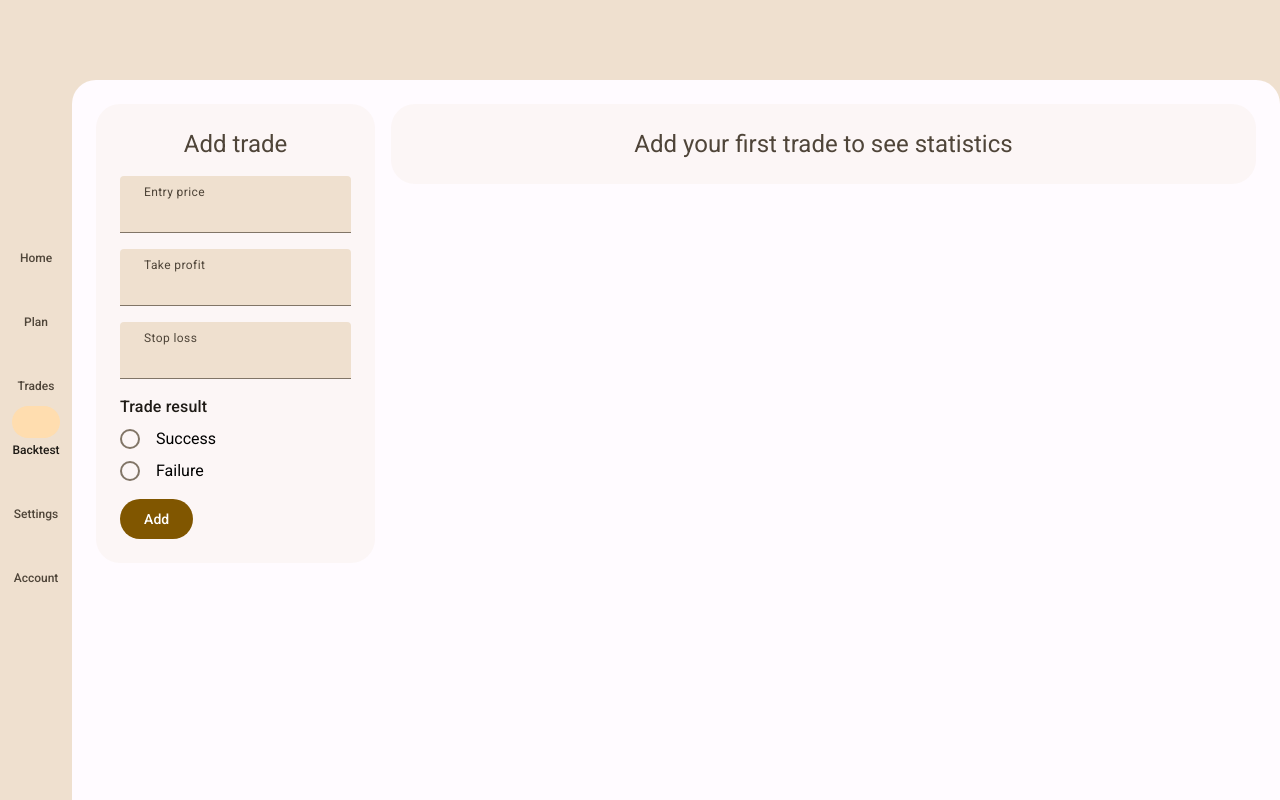
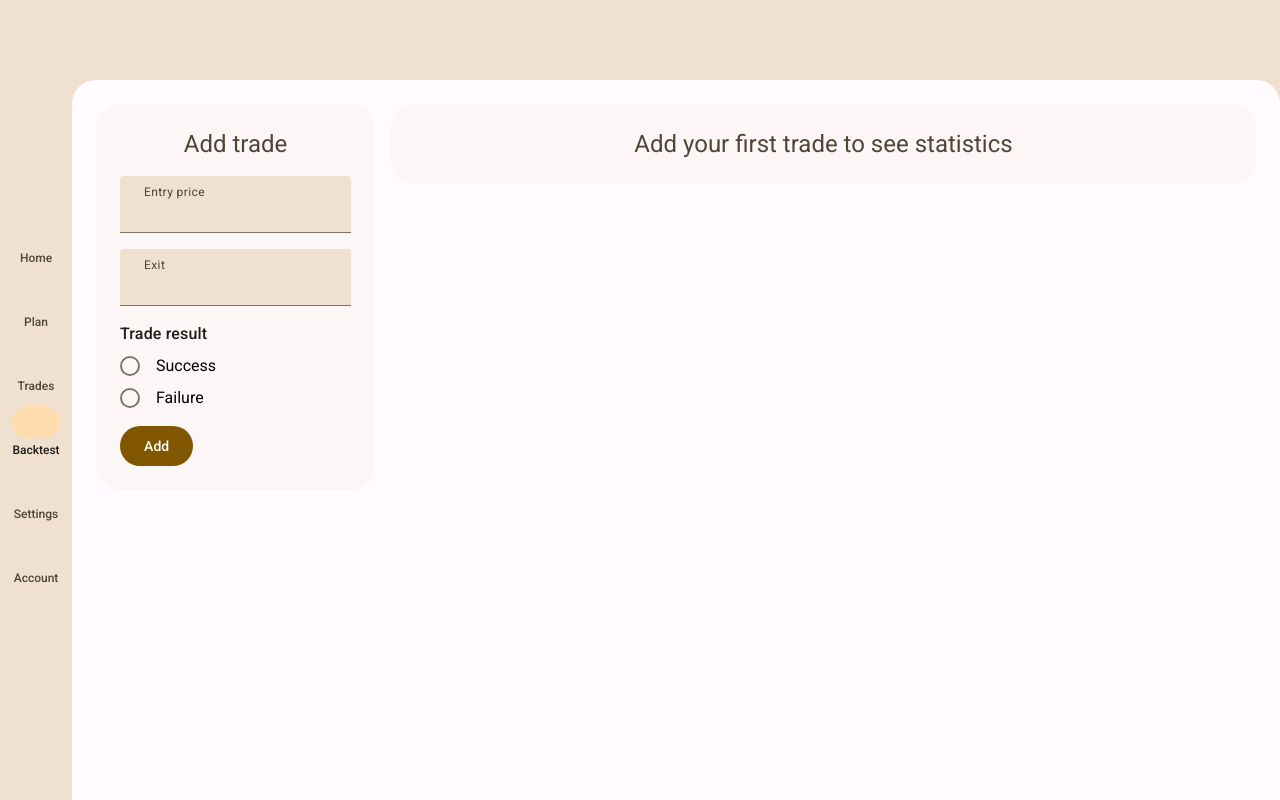
Before and after one commit to 7evenUp/trading-plan, a React (Vite) app: page /backtest in a window 1280 px wide. Built offline with nearby package versions, Linux system fonts and the light colour scheme; some icons are missing.

Commit message:
Changed structure of backtest state. Replaced tp and sl with exit value

```diff
--- a/src/components/BacktestForm.tsx
+++ b/src/components/BacktestForm.tsx
@@ -8,8 +8,7 @@ import TextField from "./TextField";
 
 type State = {
   entry: string;
-  tp: string;
-  sl: string;
+  exit: string;
   result: 'success' | 'failure';
 };
 
@@ -26,16 +25,10 @@ const reducer = (state: State, action: Action) => {
         entry: action.payload,
       };
     }
-    case "changed_tp": {
+    case "changed_exit": {
       return {
         ...state,
-        tp: action.payload,
-      };
-    }
-    case "changed_sl": {
-      return {
-        ...state,
-        sl: action.payload,
+        exit: action.payload,
       };
     }
     case "changed_result": {
@@ -48,8 +41,7 @@ const reducer = (state: State, action: Action) => {
       return {
         ...state,
         entry: '',
-        tp: '',
-        sl: ''
+        exit: '',
       }
     }
     default:
@@ -57,7 +49,7 @@ const reducer = (state: State, action: Action) => {
   }
 }
 
-const initialState: State = { entry: "", tp: "", sl: "", result: 'success' };
+const initialState: State = { entry: "", exit: "", result: 'success' };
 
 const BacktestForm = () => {
   const [state, dispatch] = useReducer<Reducer<State, Action>>(
@@ -74,10 +66,12 @@ const BacktestForm = () => {
   };
 
   const handleAdd = () => {
+    if (!state.entry || !state.exit) {
+      return null
+    }
     reduxDispatch(add({
       entry: parseFloat(state.entry),
-      tp: parseFloat(state.tp),
-      sl: parseFloat(state.sl),
+      exit: parseFloat(state.exit),
       result: state.result
     }))
     dispatch({type: 'reset_form'})
@@ -95,18 +89,11 @@ const BacktestForm = () => {
         onChange={handleInputChange}
       />
       <TextField
-        label="Take profit"
-        name="tp"
-        value={state.tp}
+        label="Exit"
+        name="exit"
+        value={state.exit}
         onChange={handleInputChange}
       />
-      <TextField
-        label="Stop loss"
-        name="sl"
-        value={state.sl}
-        onChange={handleInputChange}
-      />
-
       <div className="flex flex-col gap-2">
         <span className="text-onSurface font-medium text-base leading-6 tracking-[0.15px]">
           Trade result
--- a/src/redux/backtest/backtestSlice.ts
+++ b/src/redux/backtest/backtestSlice.ts
@@ -3,9 +3,8 @@ import type { PayloadAction } from "@reduxjs/toolkit";
 import { RootState } from "../store";
 
 export type Backtest = {
-  entry: number;
-  tp: number; // take profit
-  sl: number; // stop loss
+  entry: number; // Price when entering trade
+  exit: number; // Price when exiting trade
   result: 'success' | 'failure'
 };
 
@@ -57,8 +56,7 @@ export const backtestSlice = createSlice({
     add: (state, action: PayloadAction<Backtest>) => {
       const newBacktest: Backtest = {
         entry: action.payload.entry,
-        tp: action.payload.tp,
-        sl: action.payload.sl,
+        exit: action.payload.exit,
         result: action.payload.result,
       };
       state.push(newBacktest);
--- a/src/redux/backtest/selectors.ts
+++ b/src/redux/backtest/selectors.ts
@@ -10,16 +10,17 @@ export const selectPNL = createSelector(
     backtest.forEach((item) => {
       if (isCompound) {
         if (item.result === "success") {
-          pnl *= Math.abs((item.tp - item.entry) / item.entry) + 1;
+          pnl *= Math.abs((item.exit - item.entry) / item.entry) + 1;
         } else {
-          pnl -= Math.abs((item.sl - item.entry) / item.entry) * pnl;
+          pnl -= Math.abs((item.exit - item.entry) / item.entry) * pnl;
         }
       } else {
-        if (item.result === "success") {
-          pnl += Math.abs(((item.tp - item.entry) * 100) / item.entry);
-        } else {
-          pnl -= Math.abs(((item.sl - item.entry) * 100) / item.entry);
-        }
+        const changedPercent = Math.abs(
+          ((item.exit - item.entry) * 100) / item.entry
+        );
+        item.result === "success"
+          ? (pnl += changedPercent)
+          : (pnl -= changedPercent);
       }
     });
 
--- a/src/routes/Backtest.tsx
+++ b/src/routes/Backtest.tsx
@@ -8,47 +8,56 @@ import {
 } from "../redux/backtest/selectors";
 import { useAppSelector } from "../redux/hooks";
 
-import { LineChart, Line, XAxis, YAxis, CartesianGrid, Tooltip, Legend, ResponsiveContainer } from 'recharts';
+import {
+  LineChart,
+  Line,
+  XAxis,
+  YAxis,
+  CartesianGrid,
+  Tooltip,
+  Legend,
+  ResponsiveContainer,
+} from "recharts";
 
 const data = [
   {
-    name: 'Page A',
+    name: "Page A",
     x: 4000,
     pv: 2400,
     amt: 2400,
   },
   {
-    name: 'Page B',
+    name: "Page B",
     x: 3000,
     pv: 1398,
     amt: 2210,
   },
   {
-    name: 'Page C',
+    name: "Page C",
     x: 2000,
     pv: 4800,
     amt: 2290,
   },
   {
-    name: 'Page D',
+    name: "Page D",
     x: 2780,
     pv: 3908,
     amt: 3000,
   },
   {
-    name: 'Page E',
+    name: "Page E",
     x: 1890,
     pv: 4800,
     amt: 3181,
   },
   {
-    name: 'Page F',
+    name: "Page F",
     x: 2390,
     pv: 3800,
     amt: 3500,
   },
   {
-    name: 'Page G',
+    name: "Page G",
     x: 3490,
     pv: 4300,
     amt: 3100,
@@ -118,7 +127,7 @@ const Backtest = () => {
               </div>
             </Card>
 
-          <ResponsiveContainer width="100%" height="100%">
+            {/* <ResponsiveContainer width="100%" height="100%">
               <LineChart
                 width={500}
                 height={300}
@@ -135,11 +144,16 @@ const Backtest = () => {
                 <YAxis />
                 <Tooltip />
                 <Legend />
-          <Line type="monotone" dataKey="pv" stroke="#8884d8" activeDot={{ r: 6 }} />
+                <Line
+                  type="monotone"
+                  dataKey="pv"
+                  stroke="#8884d8"
+                  activeDot={{ r: 6 }}
+                />
                 <Line type="monotone" dataKey="x" stroke="#82ca9d" />
                 <Line type="monotone" dataKey="amt" stroke="#822a2d" />
               </LineChart>
-      </ResponsiveContainer>
+            </ResponsiveContainer> */}
           </div>
 
           <Card className="flex-1">
@@ -156,10 +170,7 @@ const Backtest = () => {
                     Entry
                   </th>
                   <th className="flex-1 border-r border-outline p-2 text-base tracking-[0.15px] font-medium text-onSurfaceVariant">
-                    Take profit
-                  </th>
-                  <th className="flex-1 border-r border-outline p-2 text-base tracking-[0.15px] font-medium text-onSurfaceVariant">
-                    Stop loss
+                    Exit
                   </th>
                   <th className="flex-1 p-2 text-base tracking-[0.15px] font-medium text-onSurfaceVariant">
                     Result
@@ -184,10 +195,7 @@ const Backtest = () => {
                       {item.entry}
                     </td>
                     <td className="flex-1 border-r border-outline p-2 text-sm tracking-[0.25px] text-onSurfaceVariant">
-                      {item.tp}
-                    </td>
-                    <td className="flex-1 border-r border-outline p-2 text-sm tracking-[0.25px] text-onSurfaceVariant">
-                      {item.sl}
+                      {item.exit}
                     </td>
                     <td className="flex-1 p-2 text-sm tracking-[0.25px] text-onSurfaceVariant">
                       {item.result}
```
Lines whose indentation alone changed are shown as unchanged.
